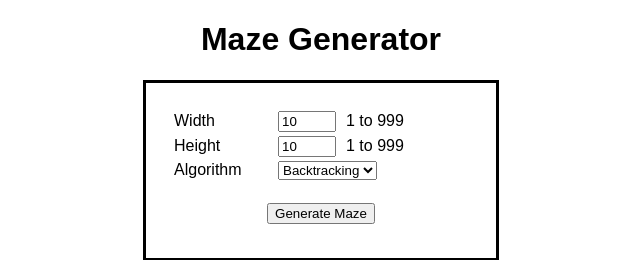
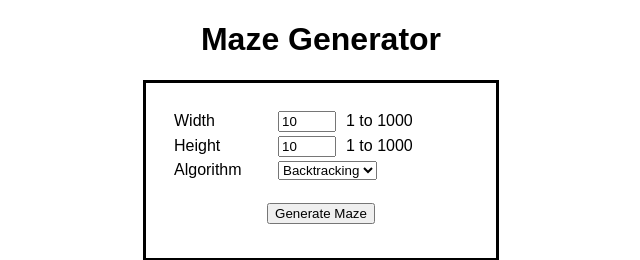
Before and after one commit to nsdigirolamo/maze-gen, a React (Vite) app: page / in a window 1280 px wide. Shown: the top 260 px of the page, without its empty margins (319-959 px from the left). Built offline with nearby package versions, Linux system fonts and the light colour scheme.

Commit message:
Fixed minor GUI error

```diff
--- a/src/components/NumberSelectorTr.tsx
+++ b/src/components/NumberSelectorTr.tsx
@@ -28,7 +28,7 @@ export default function NumberSelectorTr({
       <td>
         <input type="number" onChange={handleChange} value={"" + value} />
         <span>
-          {min} to {max - 1}
+          {min} to {max}
         </span>
       </td>
     </tr>
```
